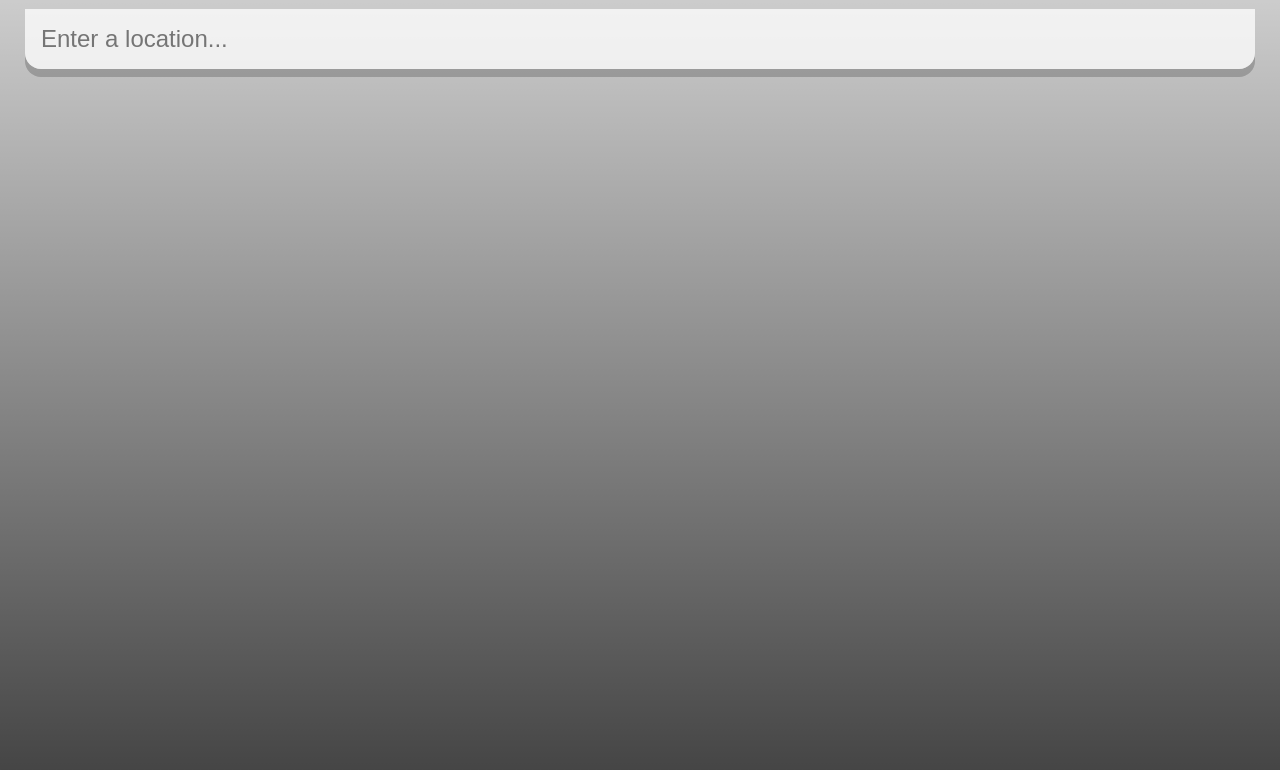
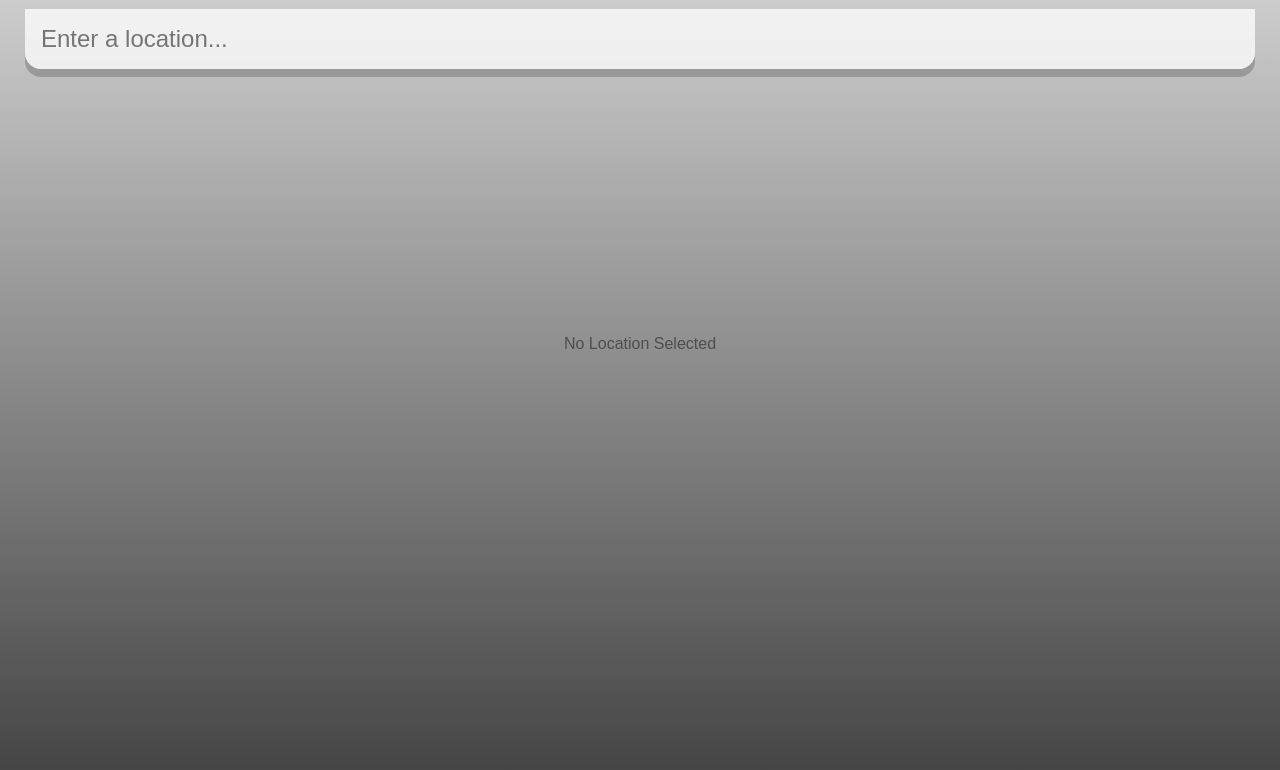
Before and after one commit to Kwiddy/REACTWeatherAppTutorial, a React (Create React App) app: page / in a window 1280 px wide. Shown: the top 770 px of the page. Built offline with nearby package versions, Linux system fonts and the light colour scheme.

Commit message:
revert changes

```diff
--- a/src/App.js
+++ b/src/App.js
@@ -17,7 +17,6 @@ function App() {
       .then(result => {
         setQuery('');
         setWeather(result);
-        console.log(result);
       });
     }
   }
@@ -39,7 +38,7 @@ function App() {
     if (d < 16) {
       tempCol = "#5CCACC";
     } else {
-      tempCol = "#FFa54F";
+      tempCol = "#F5D245";
     }
     document.documentElement.style
       .setProperty('--backgroundPrim', tempCol);
@@ -79,7 +78,11 @@ function App() {
           <b>Wind speed:</b> {weather.wind.speed}mph <br/>
         </div>
         </div>
-        ) : ('')}
+        ) : (
+          <div className="defaultHome">
+            No Location Selected
+          </div>
+        )}
       </main>
     </div>
   );
--- a/src/index.css
+++ b/src/index.css
@@ -6,6 +6,7 @@
 
 :root {
   --backgroundPrim: #fff;
+  --backgroundSec: #4e4e4e;
 }
 
 body {
@@ -111,3 +112,9 @@ main {
   line-height: 4vh;
   font-size: 2.5vh;
 }
+
+.defaultHome {
+  color: #4e4e4e;
+  text-align: center;
+  line-height: 50vh;
+}
```
